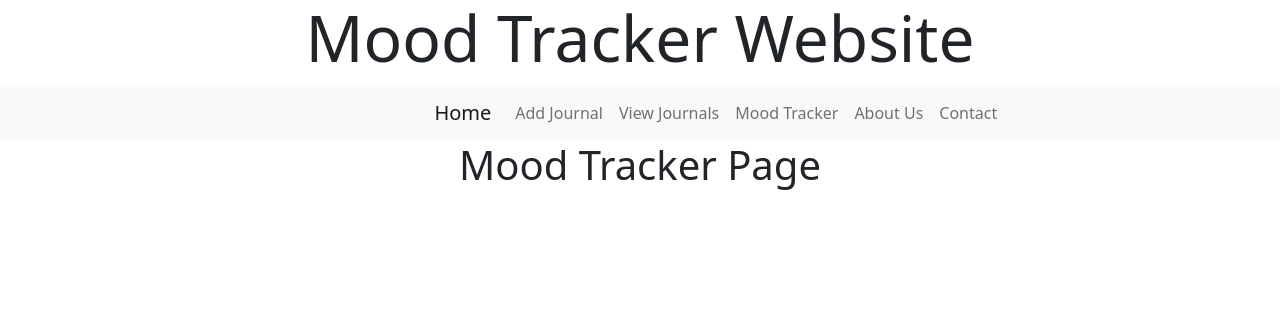
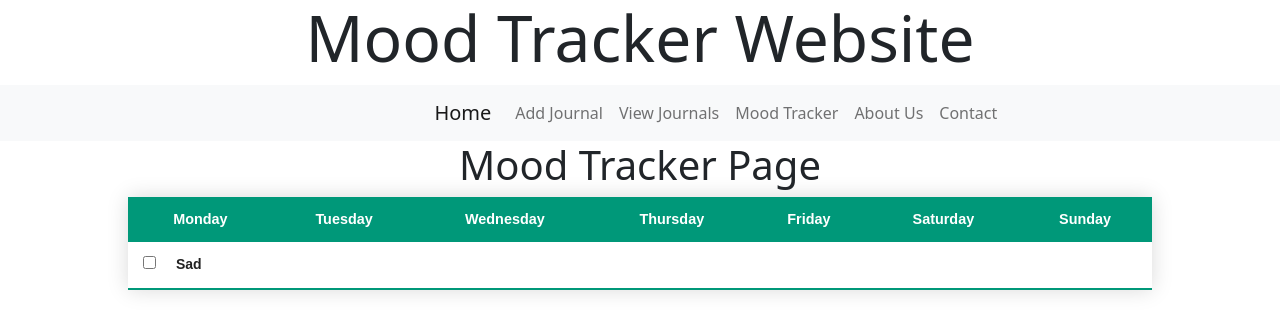
Before and after one commit to jacob-cantrell/BasicMoodTrackerApp, a React (Create React App) app: page /mood-tracker in a window 1280 px wide. Shown: the top 332 px of the page. Built offline with nearby package versions, Linux system fonts and the light colour scheme.

Commit message:
added simple table for MoodTracker, spacing in AddJournal.js, and initialization of About.js

```diff
--- a/src/components/AddJournal.js
+++ b/src/components/AddJournal.js
@@ -19,14 +19,17 @@ const AddJournals = () => {
                         <label for="inputDate">Date</label>
                         <input type="date" name="date" class="form-control" id="inputDate" placeholder="Enter Date" required />
                     </div>
+                    <br></br>
                     <div class="form-group">
                         <label for="inputPin">PIN</label>
                         <input type="password" name="pin" class="form-control" id="inputPin" placeholder="PIN" required />
                     </div>
+                    <br></br>
                     <div>
                         <label for="inputSupervisor">Supervisor</label>
                         <input type="text" name="supervisor" class="form-control" id="inputSupervisor" placeholder="Keiko Engel" required/>
                     </div>
+                    <br></br>
                     <div>
                         <label>Write your post:
                             <textarea name="inputJournal" rows={4} cols={90} />
--- a/src/components/MoodTracker.js
+++ b/src/components/MoodTracker.js
@@ -12,12 +12,23 @@ const MoodTracker = () => {
                 </h2>
             </div>
             <div>
-                <table style=
-                    {{
-                        marginLeft: "10%",
-                        marginRight: "10%"
-                    }}>
-
+                <table className="styled-table center">
+                    <thead>
+                        <tr>
+                            <th>Monday</th>
+                            <th>Tuesday</th>
+                            <th>Wednesday</th>
+                            <th>Thursday</th>
+                            <th>Friday</th>
+                            <th>Saturday</th>
+                            <th>Sunday</th>
+                        </tr>
+                    </thead>
+                    <tbody>
+                        <tr>
+                            <td><input type="checkbox"/><label style={{paddingLeft:"20px"}}>Sad</label></td>
+                        </tr>
+                        </tbody>
                 </table>
             </div>
         </div>
--- a/src/index.css
+++ b/src/index.css
@@ -47,3 +47,34 @@
   font-weight: 600;
   color: rgb(34, 34, 34);
 }
+
+.styled-table {
+  margin-left: 10%;
+  width: 80%;
+  font-size: 0.9em;
+  font-family: sans-serif;
+  min-width: 400px;
+  box-shadow: 0 0 20px rgba(0, 0, 0, 0.15);
+}
+
+.styled-table thead tr {
+  background-color: #009879;
+  color: #ffffff;
+  text-align: center;
+}
+
+.styled-table th, .styled-table td {
+  padding: 12px 15px;
+}
+
+.styled-table tbody tr {
+  border-bottom: 1px solid #dddddd;
+}
+
+.styled-table tbody tr:nth-of-type(even) {
+  background-color: #f3f3f3;
+}
+
+.styled-table tbody tr:last-of-type {
+  border-bottom: 2px solid #009879;
+}
```
Also changed, not shown: src/components/About.js (added, +12 -0 lines). Lines whose indentation alone changed are shown as unchanged.
